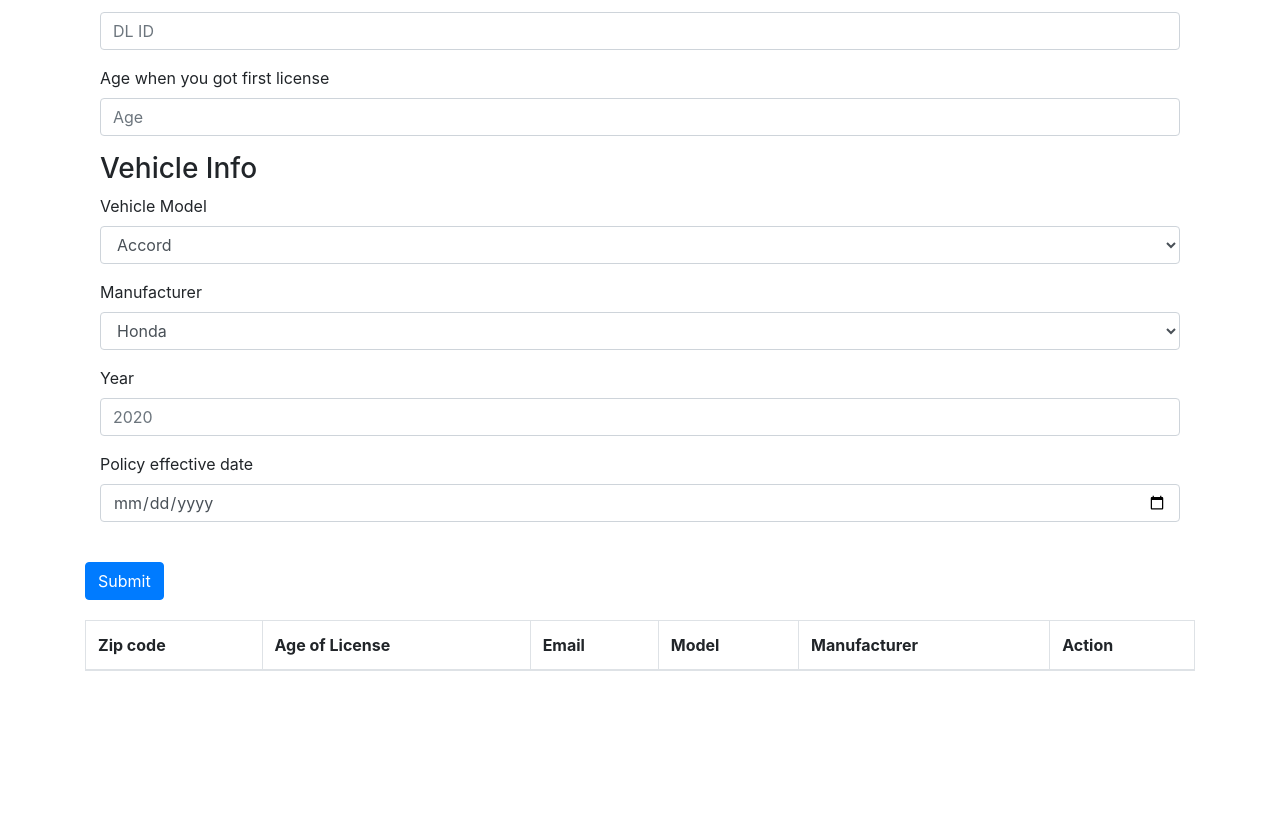
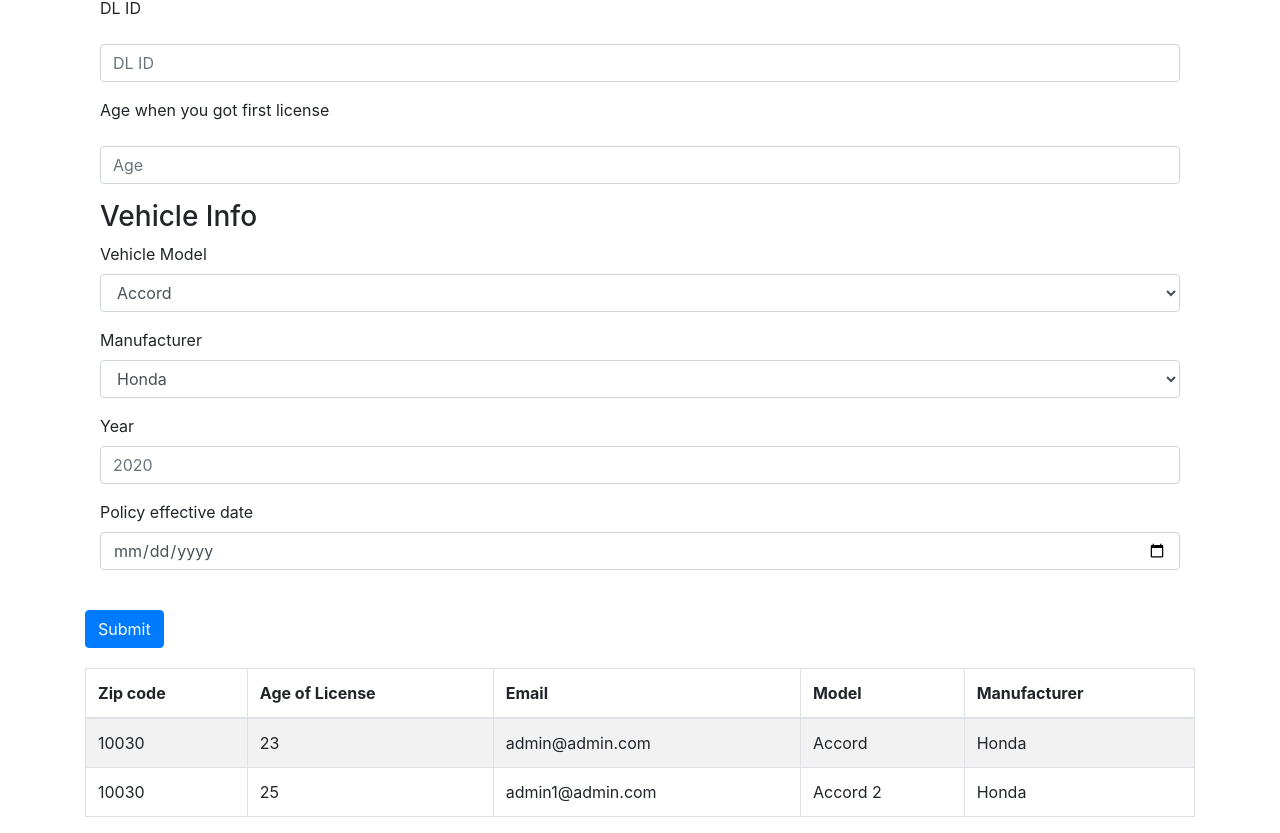
Before and after one commit to lukeclopez/infy-quotes-mockup, a React (Create React App) app: page /quote in a window 1280 px wide. Shown: the part 268-1101 px from the top of the page. Before the commit the page ends 955 px from the top, so only its background shows below. Built offline with nearby package versions, Linux system fonts and the light colour scheme; data requests are answered from the project's data file.

Commit message:
managing state

```diff
--- a/src/components/CustomerDetail.js
+++ b/src/components/CustomerDetail.js
@@ -2,21 +2,28 @@ import React, {useState, useEffect} from "react";
 import {Form} from "react-bootstrap";
 
 const CustomerDetails = () => {
+    const [zip, setZip] = useState("");
+    const [dlId, setdlId] = useState("");
+    const [age, setage] = useState("");
+
     return (
         <div className="container">
             <h2 align="left">Auto Quote Registration</h2>
     <Form>
         <Form.Group controlId="exampleForm.ControlInput1">
             <Form.Label>Zip Code</Form.Label>
-            <Form.Control type="text" placeholder="Ex: 10030" />
+            <p>{zip}</p>
+            <Form.Control value={zip} onChange={e => setZip(e.target.value)} type="text" placeholder="Ex: 10030" />
         </Form.Group>
         <Form.Group controlId="exampleForm.ControlInput1">
             <Form.Label>DL ID</Form.Label>
-            <Form.Control type="text" placeholder="DL ID" />
+            <p>{dlId}</p>
+            <Form.Control value={dlId} onChange={e => setdlId(e.target.value)} type="text" placeholder="DL ID" />
         </Form.Group>
         <Form.Group controlId="exampleForm.ControlInput1">
             <Form.Label>Age when you got first license</Form.Label>
-            <Form.Control type="number" placeholder="Age" />
+            <p>{age}</p>
+            <Form.Control value={age} onChange={e => setage(e.target.value)} type="number" placeholder="Age" />
         </Form.Group>
     </Form>
         </div>
--- a/src/components/RecentTransactions.js
+++ b/src/components/RecentTransactions.js
@@ -1,10 +1,35 @@
 import React, { useState, useEffect } from "react";
-import {Table, Button} from "react-bootstrap";
+import API from "../utils/API";
+import { Table } from "react-bootstrap";
 
 const RecentTransactions = () => {
 
     const [data, setData] = useState([]);
 
+    useEffect(()=>{
+            API.getTransactions()
+                .then(res => setData(res.data))
+                .catch(err => console.log(err));
+        }
+        , []
+    );
+
+    const renderTable = () => {
+      if(data.length){
+          return data.map((i, index ) => {
+              const { age, email, id, manufacturer, model, zip } = i
+              return(
+                  <tr key={id}>
+                      <td>{zip}</td>
+                      <td>{age}</td>
+                      <td>{email}</td>
+                      <td>{model}</td>
+                      <td>{manufacturer}</td>
+                  </tr>
+              )
+          })
+      }
+    };
 
     return (
         <Table striped bordered hover style={{marginTop: "20px"}}>
@@ -15,11 +40,10 @@ const RecentTransactions = () => {
                 <th>Email</th>
                 <th>Model</th>
                 <th>Manufacturer</th>
-                <th>Action</th>
             </tr>
             </thead>
             <tbody>
-
+            {renderTable()}
             </tbody>
         </Table>
     )
```
